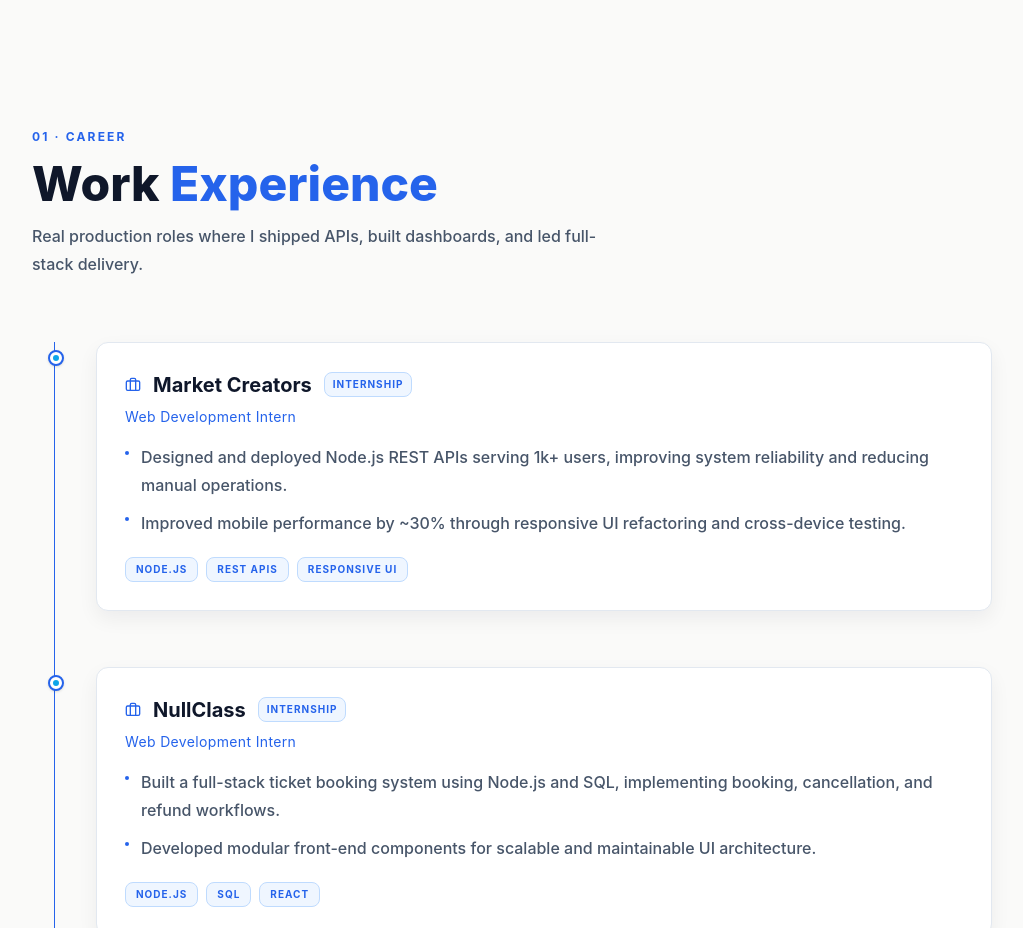
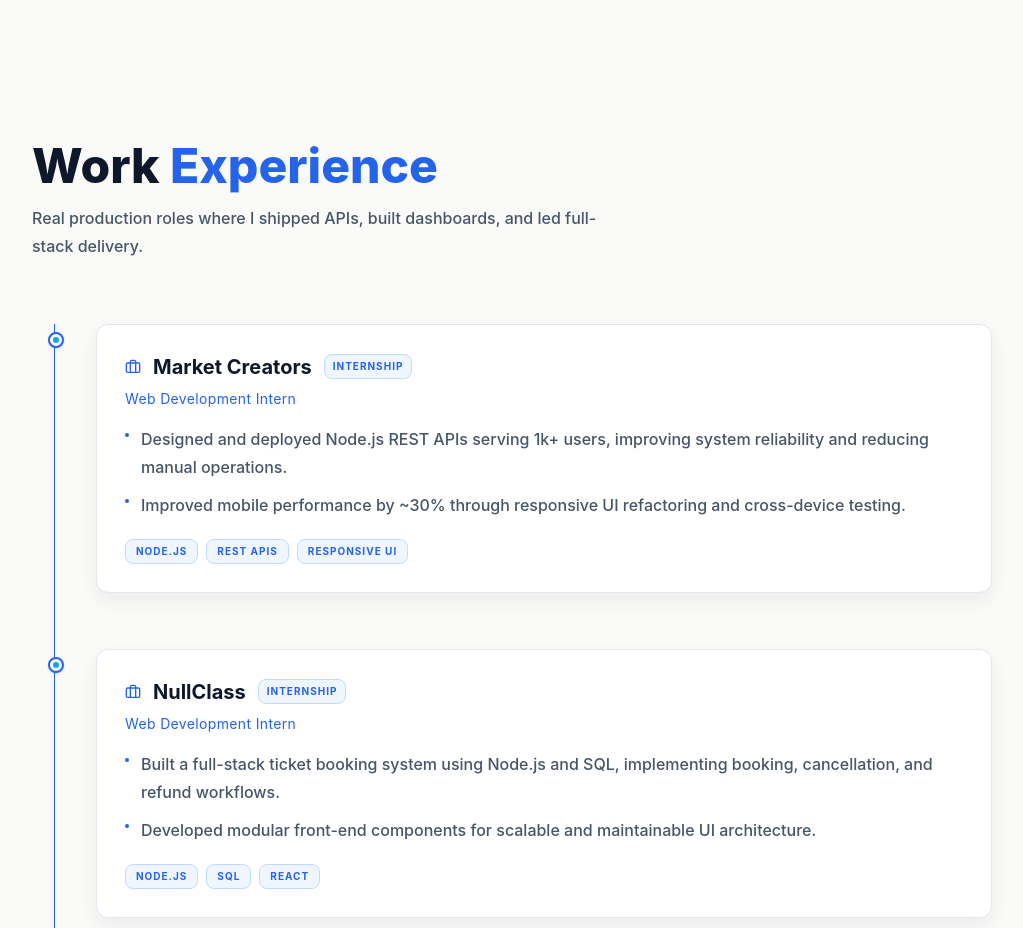
Before and after one commit to Riddhi8077/My-Portfolio, a React (Vite) app in the folder frontend/: page / in a window 1280 px wide. Shown: the part 800-1728 px from the top of the page, without its empty margins (128-1151 px from the left). Built offline with nearby package versions, Linux system fonts and the light colour scheme; no server answers.

Commit message:
Removed unnecessary text from Experience.jsx

```diff
--- a/frontend/src/components/Experience.jsx
+++ b/frontend/src/components/Experience.jsx
@@ -90,7 +90,6 @@
           className="mb-16"
         >
           <div className="section-eyebrow mb-3">
-             01 · Career
           </div>
           <h2 className="font-display text-3xl sm:text-5xl section-title">
             Work{" "}
```
